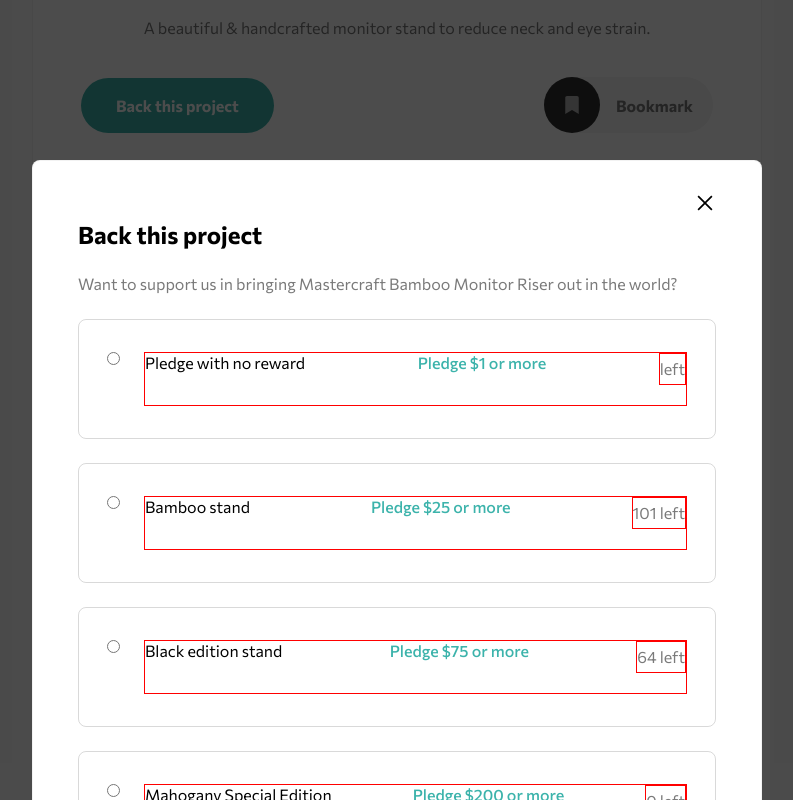
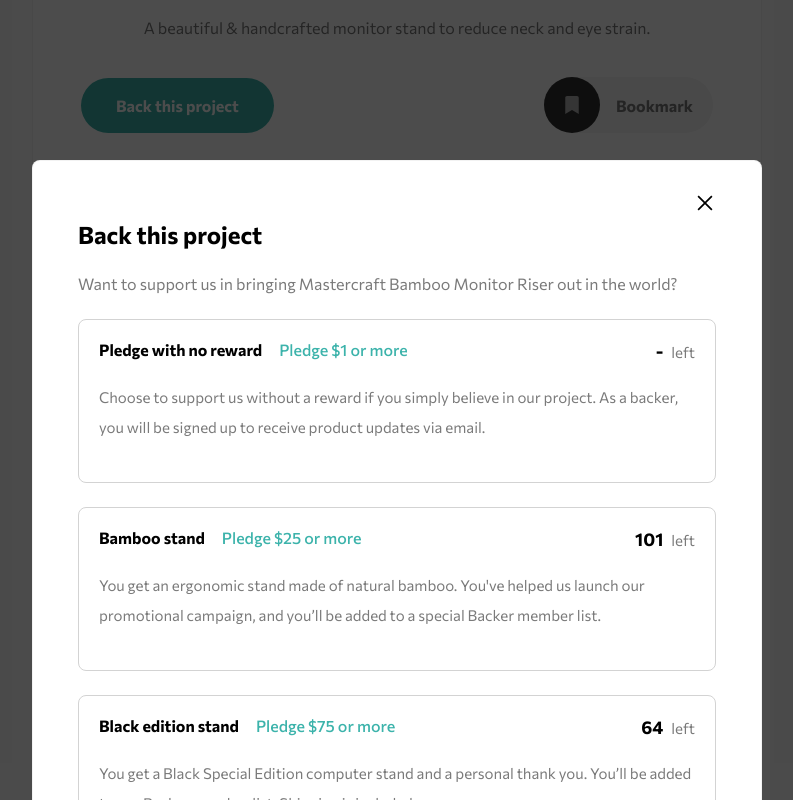
Before and after one commit to EdwinSch/react-crowdfunding-productpage, a React (Vite) app: page / in a window 1280 px wide. Shown: the top 800 px of the page, without its empty margins (243-1036 px from the left). Built offline with nearby package versions, Linux system fonts and the light colour scheme.

Commit message:
refactor: Modal and Form components + styles

```diff
--- /dev/null
+++ b/src/components/Form.jsx
@@ -0,0 +1,36 @@
+import { useState } from "react";
+
+const Form = ({ id, title, pledgeMin, description, stock }) => {
+  const [active, isActive] = useState(false);
+
+  return (
+    <form
+      action=""
+      onClick={() => isActive(true)}
+      className={active ? "form-active" : null}
+    >
+      <div className="form-header">
+        <div className="row">
+          <h6>{title}</h6>
+          <p className="pledge">Pledge ${pledgeMin} or more</p>
+        </div>
+        <p className="stock">
+          {stock}
+          <span>left</span>
+        </p>
+      </div>
+      <p className="description">{description}</p>
+      {/* Toggle form */}
+      {active && (
+        <div className="pledge-form">
+          <label htmlFor={id}>enter your pledge</label>
+          <div>
+            <input type="number" name="amount" id={id} />
+          </div>
+        </div>
+      )}
+    </form>
+  );
+};
+
+export default Form;
--- a/src/components/Forms.jsx
+++ /dev/null
@@ -1,25 +0,0 @@
-import { options } from "../data";
-
-const Forms = () => {
-  return (
-    <form action="">
-      {options.map((option) => {
-        const { id, title, pledgeMin, description, stock } = option;
-        return (
-          <article key={id} className="option-wrapper">
-            <input type="radio" name="pledge-select" id="select" />
-            <div className="info">
-              <div className="info-header">
-                <label htmlFor="select">{title}</label>
-                <p className="pledge">Pledge ${pledgeMin} or more</p>
-                <p className="stock">{stock} left</p>
-              </div>
-            </div>
-          </article>
-        );
-      })}
-    </form>
-  );
-};
-
-export default Forms;
--- a/src/components/Modal.jsx
+++ b/src/components/Modal.jsx
@@ -1,7 +1,8 @@
 import { VscChromeClose } from "react-icons/vsc";
-import Forms from "./Forms";
+import { useGlobalContext } from "../context";
 
-import { useGlobalContext } from "../context";
+import { options } from "../data";
+import Form from "./Form";
 
 const FormModal = () => {
   const { closeModal, isModalOpen } = useGlobalContext();
@@ -30,7 +31,12 @@
           Want to support us in bringing Mastercraft Bamboo Monitor Riser out in
           the world?
         </p>
-        <Forms />
+        {/* FORMS */}
+        <section className="forms-wrapper">
+          {options.map((form) => {
+            return <Form key={form.id} {...form} />;
+          })}
+        </section>
       </div>
     </section>
   );
--- /dev/null
+++ b/src/components/_Form.scss
@@ -0,0 +1,78 @@
+form {
+  border: solid lightgray 1px;
+  padding: 32px 28px;
+  border-radius: 8px;
+  padding: 20px;
+  transition: 250ms ease;
+  cursor: pointer;
+
+  &:hover {
+    border: solid $primary 1px;
+    .form-header {
+      .row {
+        h6 {
+          color: $accent;
+        }
+      }
+    }
+  }
+
+  .form-header {
+    display: flex;
+    align-items: flex-start;
+    justify-content: space-between;
+
+    .row {
+      display: flex;
+      gap: 17px;
+
+      h6 {
+        color: $headings;
+        font-size: 1rem;
+        font-weight: 700;
+        line-height: normal;
+        transition: 250ms ease;
+      }
+
+      .pledge {
+        margin: 0;
+        color: $primary;
+        font-size: 1rem;
+        font-weight: 500;
+        line-height: normal;
+      }
+    }
+
+    .stock {
+      margin: 0;
+      color: $headings;
+      font-size: 1.125rem;
+      font-weight: 700;
+      line-height: normal;
+      span {
+        margin-left: 8px;
+        color: $text;
+        font-size: 0.938rem;
+        font-weight: 400;
+        line-height: normal;
+      }
+    }
+  }
+
+  .description {
+    font-size: 0.938rem !important;
+    font-weight: 400;
+    line-height: 28px;
+  }
+
+  .pledge-form {
+    padding-top: 34px;
+    border-top: solid lightgray 1px;
+    display: flex;
+    justify-content: space-between;
+  }
+}
+
+.form-active {
+  border: solid $primary 1px;
+}
--- a/src/components/_Forms.scss
+++ /dev/null
@@ -1,50 +0,0 @@
-form {
-  display: flex;
-  flex-direction: column;
-  gap: 24px;
-  width: 100%;
-
-  .option-wrapper {
-    border-radius: 8px;
-    border: 1px solid rgba(0, 0, 0, 0.15);
-    width: 100%;
-    padding: 32px 28px;
-    display: flex;
-    align-items: flex-start;
-    gap: 24px;
-
-    .info {
-      width: 100%;
-
-      .info-header {
-        display: flex;
-        justify-content: space-between;
-        align-items: flex-start;
-        width: 100%;
-        height: 100%;
-        border: $inspect;
-
-        h5 {
-          color: #000;
-          font-family: Commissioner;
-          font-size: 16px;
-          font-style: normal;
-          font-weight: 700;
-          line-height: normal;
-          border: $inspect;
-        }
-        .pledge {
-          margin-top: 0;
-          color: #3cb3ab;
-          font-size: 16px;
-          font-weight: 500;
-          line-height: normal;
-        }
-        .stock {
-          margin-top: 0;
-          border: $inspect;
-        }
-      }
-    }
-  }
-}
--- a/src/components/_Modal.scss
+++ b/src/components/_Modal.scss
@@ -51,6 +51,11 @@
       font-weight: 400;
       line-height: 30px;
     }
+    .forms-wrapper {
+      display: flex;
+      flex-direction: column;
+      gap: 24px;
+    }
   }
 }
 
--- a/src/data.jsx
+++ b/src/data.jsx
@@ -41,7 +41,7 @@
     pledgeMin: 1,
     description:
       "Choose to support us without a reward if you simply believe in our project. As a backer, you will be signed up to receive product updates via email.",
-    stock: false,
+    stock: "-",
   },
   {
     id: 2,
--- a/src/styles/main.scss
+++ b/src/styles/main.scss
@@ -7,7 +7,7 @@
 @import "../components/Options";
 @import "../components/MobileNav";
 @import "../components/Modal";
-@import "../components/Forms";
+@import "../components/Form";
 
 // Init
 *,
```
